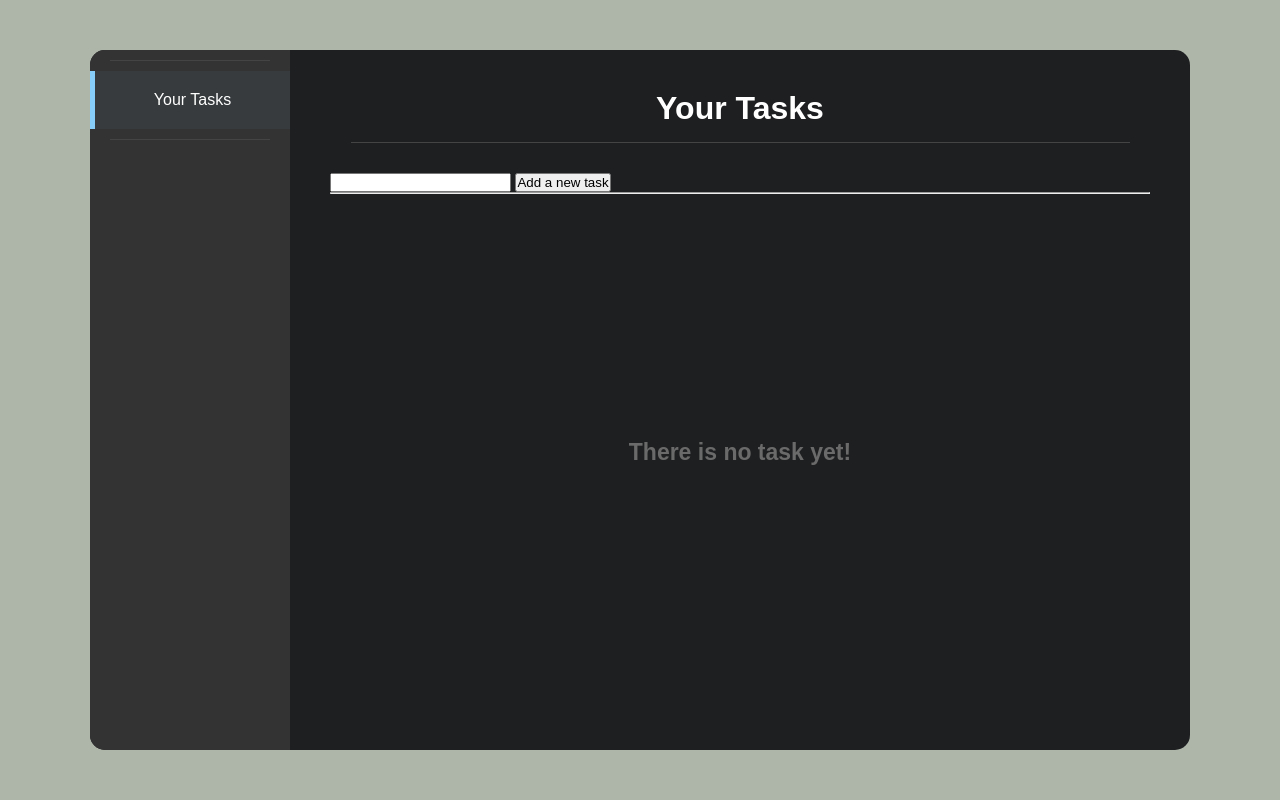
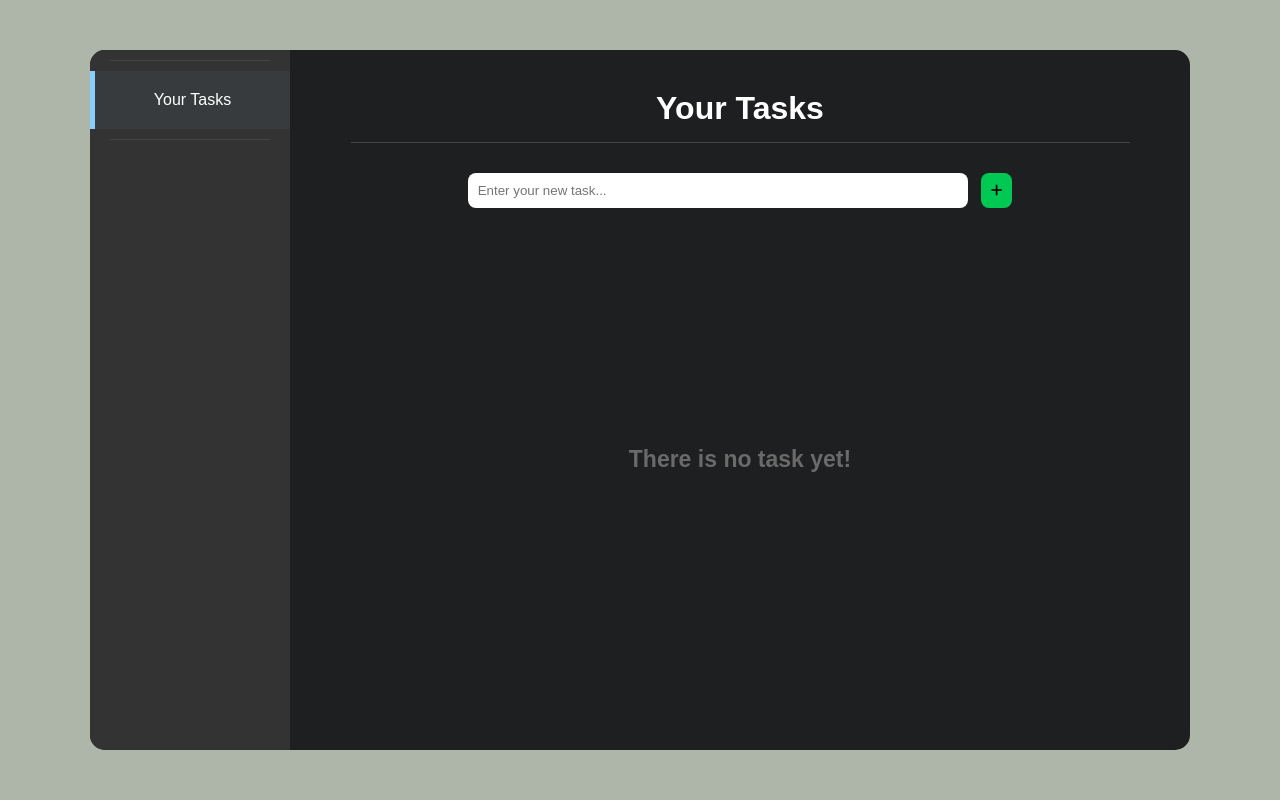
Before and after one commit to Thomas-Attanasio/taskManager, a Flask app: page / in a window 1280 px wide. Run offline with Flask 3, Linux system fonts and the light colour scheme; some libraries are stand-ins or nearby versions.

Commit message:
Styled the input and the button to add a new task

```diff
--- a/static/css/home.css
+++ b/static/css/home.css
@@ -1,3 +1,53 @@
+.newTaskFormContainer {
+    display: flex;
+    justify-content: center;
+    align-items: center;
+}
+
+.newTaskFormContainer form {
+    display: flex;
+    gap: 13px;
+}
+
+.newTaskFormContainer input {
+    width: 500px;
+    border: none;
+    outline: none;
+    border-radius: 8px;
+    padding: 10px;
+    transition: all 0.3s ease;
+}
+
+.newTaskFormContainer input:focus {
+    transform: scale(1.02);
+}
+
+.newTaskFormContainer button {
+    background-color: #00C853;
+    border: none;
+    border-radius: 8px;
+    outline: none;
+    padding: 10px;
+    cursor: pointer;
+    transition: all 0.3s ease;
+}
+
+.newTaskFormContainer button:hover {
+    background-color: #09af00;
+    transform: scale(1.09);
+}
+
+.newTaskFormContainer button:active {
+    transform: scale(0.97);
+}
+
+
+
+
+
+
+
+
 .showTaskContainer {
     width: 100%;
     height: 100%;
--- a/templates/home.html
+++ b/templates/home.html
@@ -11,18 +11,16 @@
 {% block content %}
     <div class="newTaskFormContainer">
         <form action="/" method="POST">
-            <input type="text" name="taskInput">
-            <button type="submit" id="nweTaskButton">Add a new task</button>
+            <input type="text" name="taskInput" placeholder="Enter your new task...">
+            <button type="submit" id="newTaskButton"><i class="fas fa-plus"></i></button>
         </form>
     </div>
-
-    <hr>
 
     <div class="showTaskContainer {% if not tasks %}isEmpty{% endif %}" id="showTaskContainer">
         {% if tasks %}
             <ul>
                 {% for task in tasks %}
-                    <li>{{ task }}</li>
+                    <li>- {{ task }}</li>
                 {% endfor %}
             </ul>
         {% else %}
```
